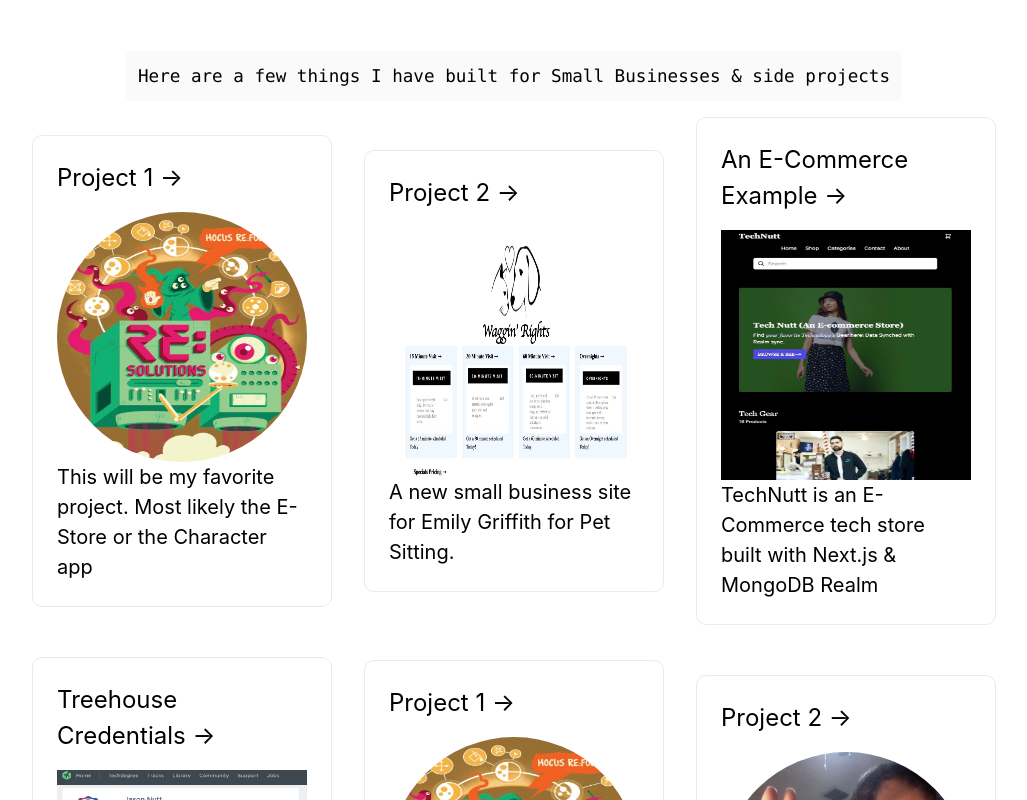
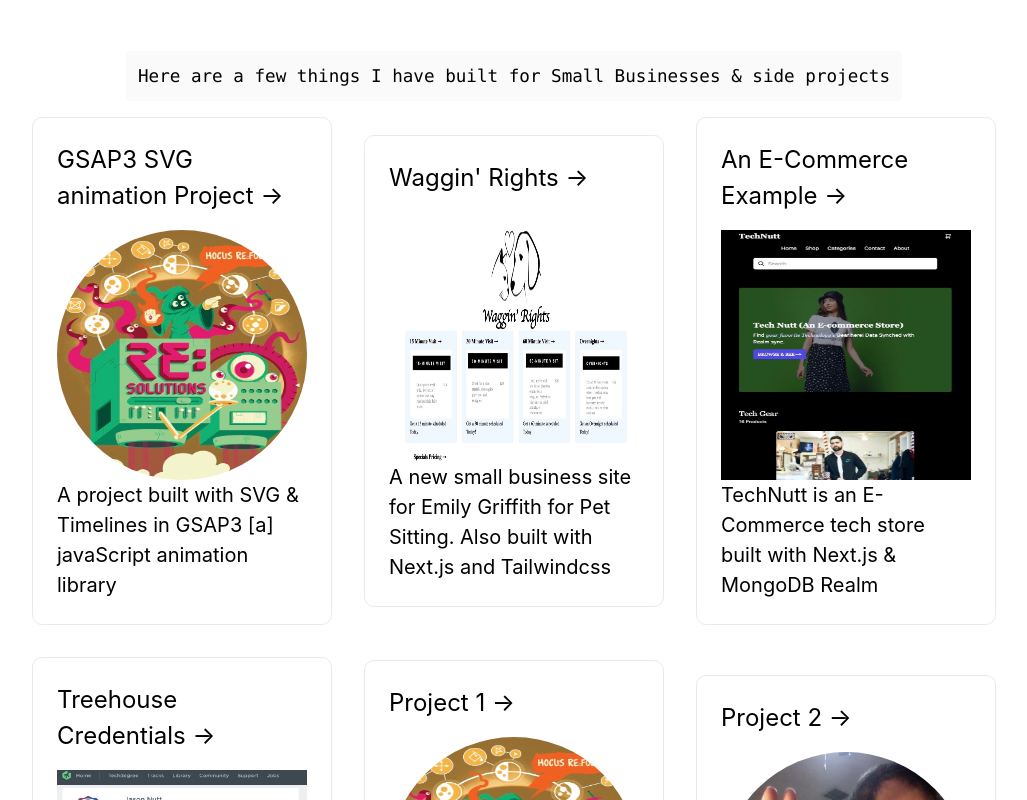
Before and after one commit to jnutt367/jnuttdev, a Next.js app: page / in a window 1280 px wide. Shown: the part 472-1272 px from the top of the page, without its empty margins (126-1153 px from the left). Built offline with nearby package versions, Linux system fonts and the light colour scheme.

Commit message:
commit for first four project boxes completed

```diff
--- a/pages/index.js
+++ b/pages/index.js
@@ -38,8 +38,8 @@
 
 
         <div className={styles.grid}>
-          <a href="" className={styles.card}>
-            <h2>Project 1 &rarr;</h2>
+          <a href="https://jnutt367.github.io/RESOLUTIONS/" className={styles.card}>
+            <h2>GSAP3 SVG animation Project &rarr;</h2>
             <Image
           src="/resolutions.jpg"
           alt="Hero Image"
@@ -48,11 +48,11 @@
           width={200}
           className="absolute bz-0 rounded-b-full rounded-t-full"
         />
-            <p>This will be my favorite project. Most likely the E-Store or the Character app</p>
+            <p>A project built with SVG & Timelines in GSAP3 [a] javaScript animation library</p>
           </a>
 
           <a href="https://waggin-rights.vercel.app/" className={styles.card}>
-            <h2>Project 2 &rarr;</h2>
+            <h2>Waggin' Rights &rarr;</h2>
             <Image
           src="/waginnrights.jpg"
           alt="Hero Image"
@@ -61,7 +61,7 @@
           width={200}
           className="absolute bz-0"
         />
-         <p>A new small business site for Emily Griffith for Pet Sitting.</p>
+         <p>A new small business site for Emily Griffith for Pet Sitting. Also built with Next.js and Tailwindcss</p>
 
 
           </a>
--- a/styles/Home.module.css
+++ b/styles/Home.module.css
@@ -91,7 +91,7 @@
     color: #0070f3;
     border-color: #0070f3;
     background-color: black;
-    opacity: 0.8;
+    opacity: 1;
     color: white;
 }
 
```
